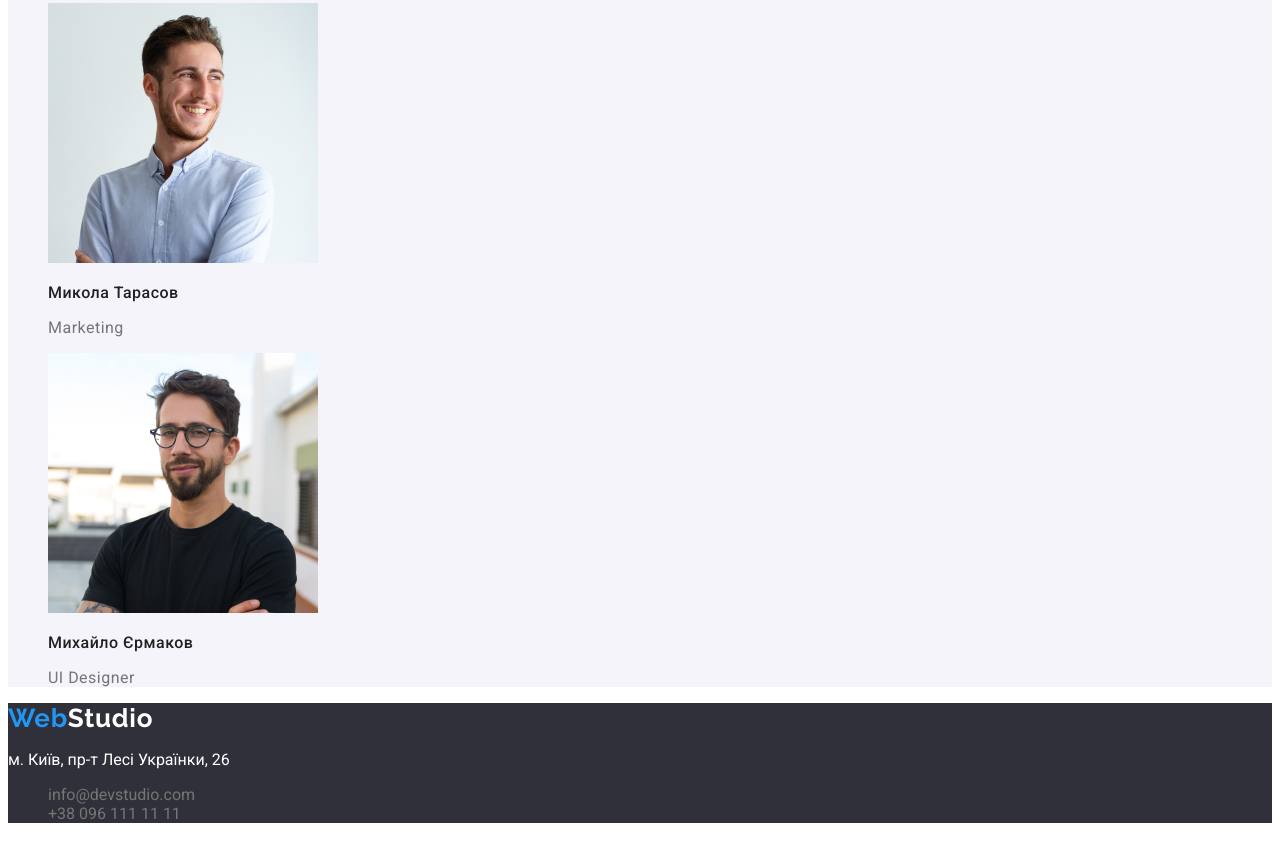
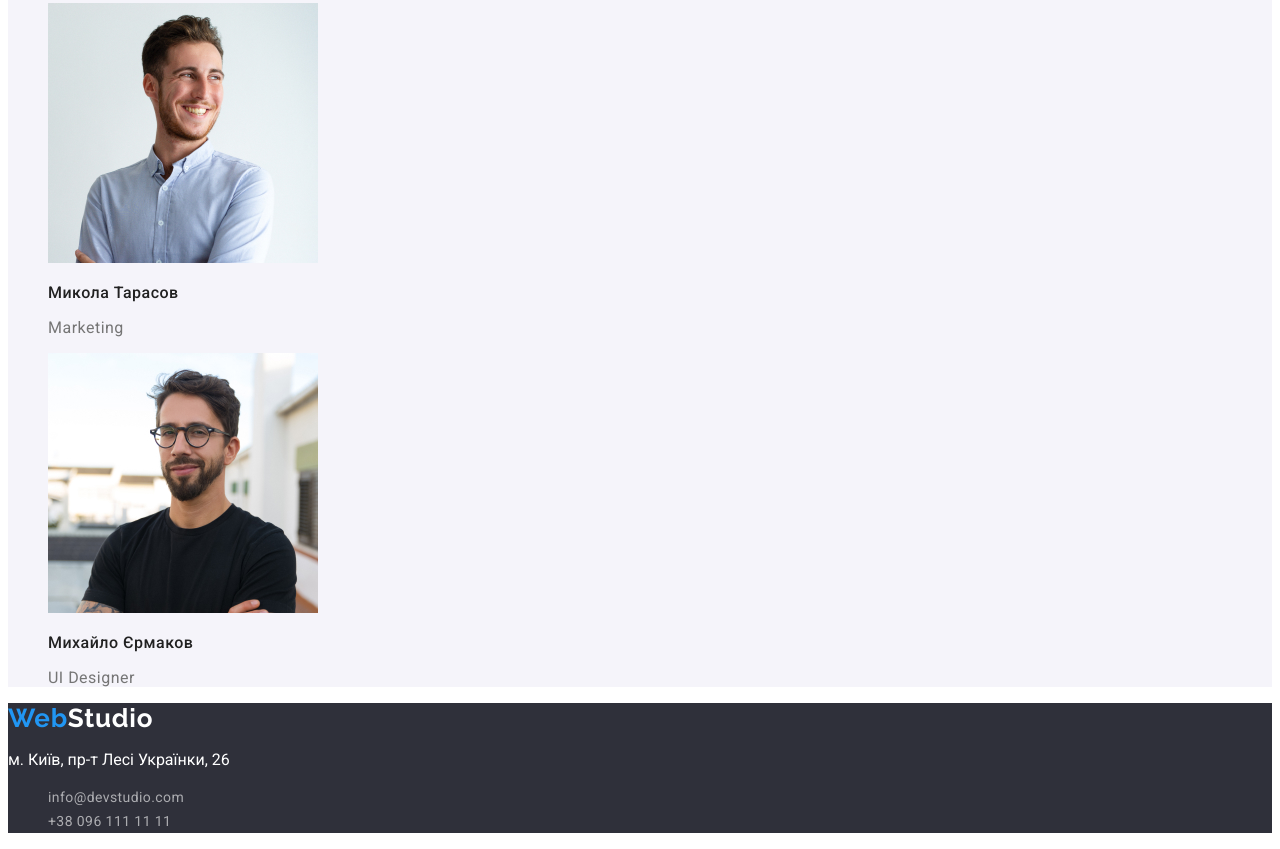
Before and after one commit to DudkoP/goit-markup-hw-02, a plain HTML site: page index.html in a window 1280 px wide. Shown: the part 2445-3294 px from the top of the page. Drawn offline with Linux system fonts and the light colour scheme.

Commit message:
footer-contact-link added opacity

```diff
--- a/css/styles.css
+++ b/css/styles.css
@@ -205,7 +205,10 @@ footer{
 
 .footer-contact-link{
     text-decoration: none;
-    color: var(--color-7575);
+    color: rgba(255, 255, 255, 0.6);
+    font-size: 14px;
+    line-height: 24px;
+    letter-spacing: 0.03em;
 }
 
 .footer-contact-link:hover,
```
